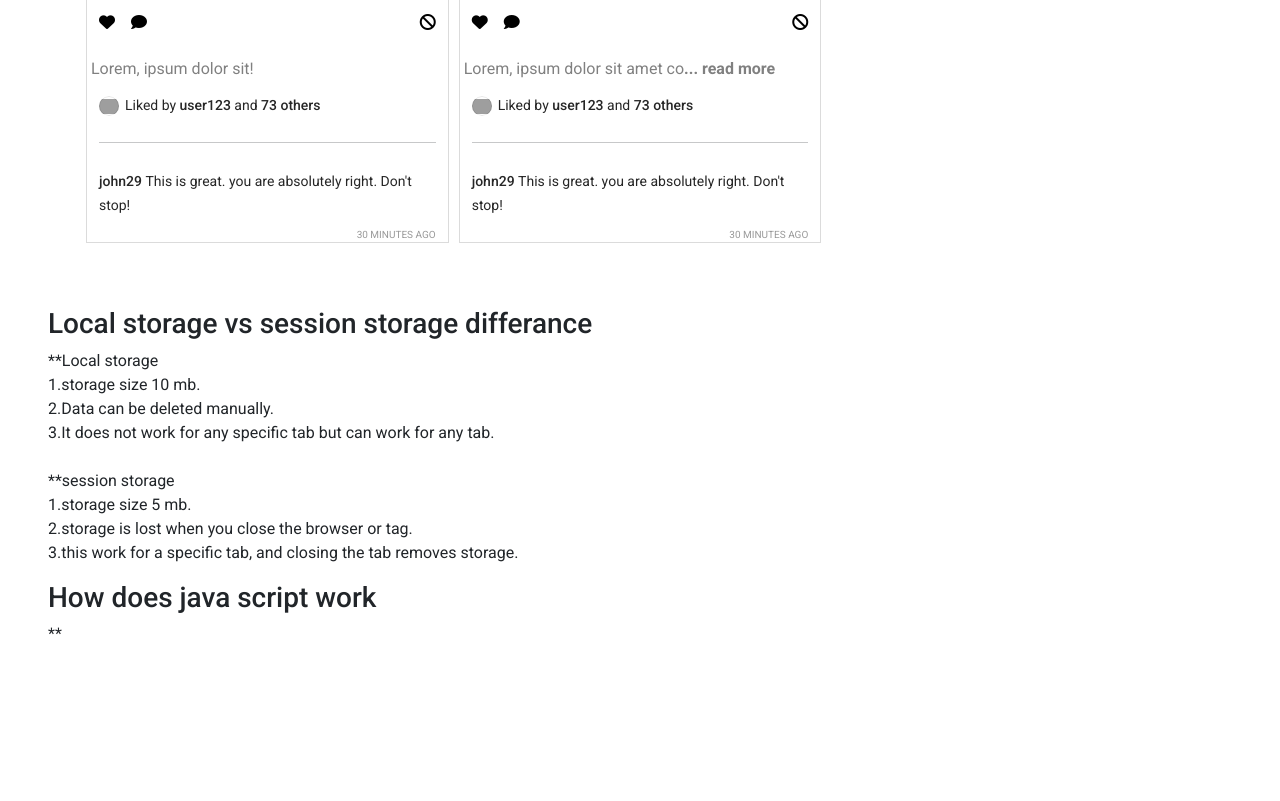
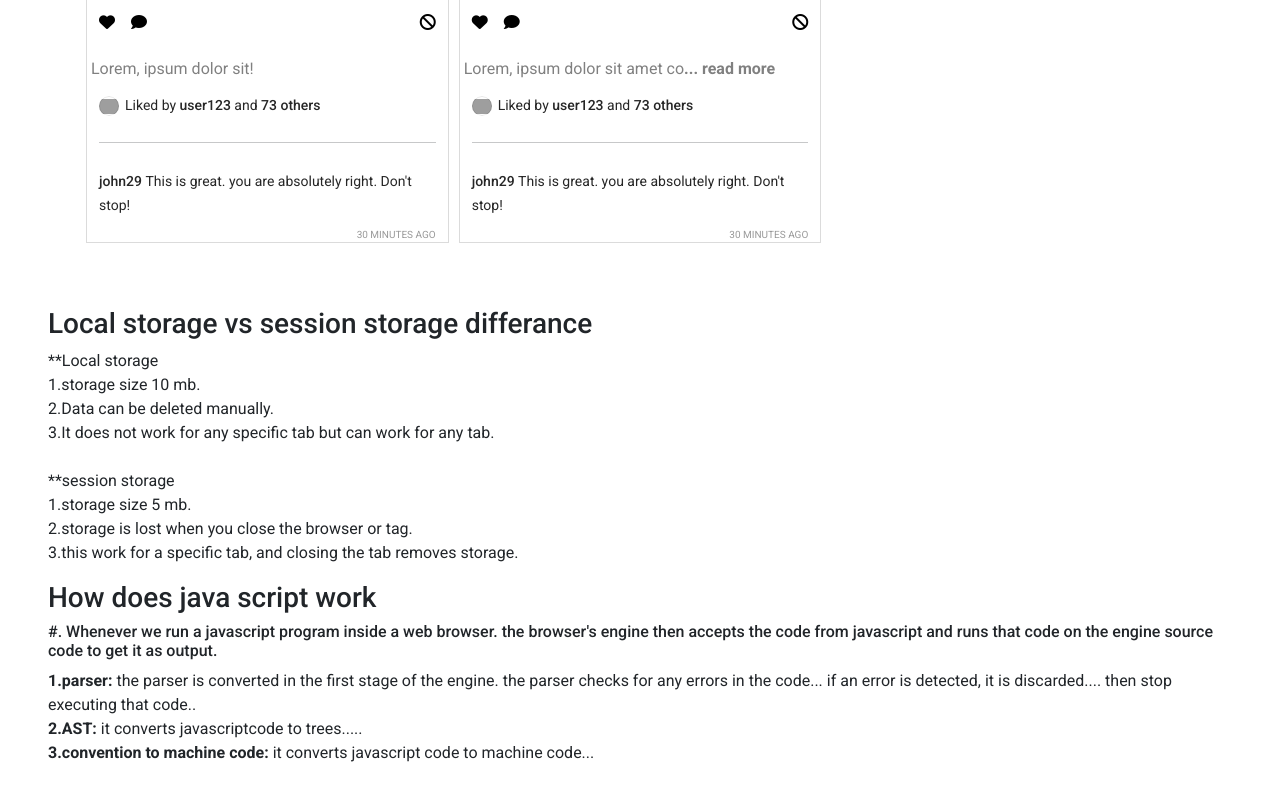
Before and after one commit to abirisl/-insta-shohor-website, a plain HTML site: page index.html in a window 1280 px wide. Shown: the part 1289-2090 px from the top of the page. Before the commit the page ends 1999 px from the top, so only its background shows below. Drawn offline with nearby package versions, Linux system fonts and the light colour scheme; grey boxes are pictures that could not be loaded.

Commit message:
question-ans2

```diff
--- a/index.html
+++ b/index.html
@@ -91,8 +91,13 @@
                 3.this work for a specific tab, and closing the tab removes storage.
             </p>
             <h3>How does java script work</h3>
+            <h6>
+                #. Whenever we run a javascript program inside a web browser. the browser's engine then accepts the code from javascript and runs that code on the engine source code to get it as output.
+            </h6>
             <p>
-                **
+               <span class="fw-bold"> 1.parser:</span> the parser is converted in the first stage of the engine. the parser checks for any errors in the code... if an error is detected, it is discarded.... then stop executing that code..<br>
+               <span class="fw-bold"> 2.AST: </span> it converts javascriptcode to trees.....<br>
+               <span class="fw-bold"> 3.convention to machine code: </span> it converts javascript code to machine code...<br>
             </p>
         <footer></footer>
 
```
